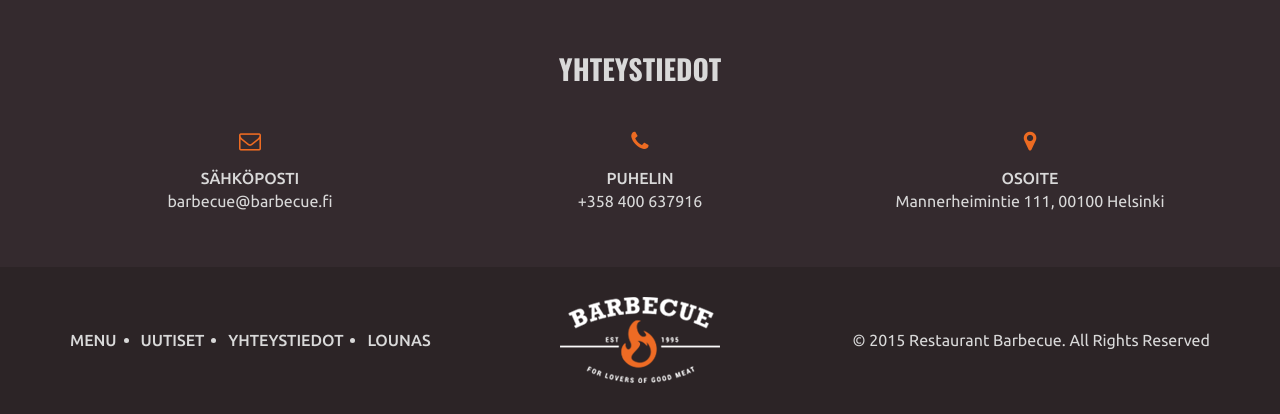
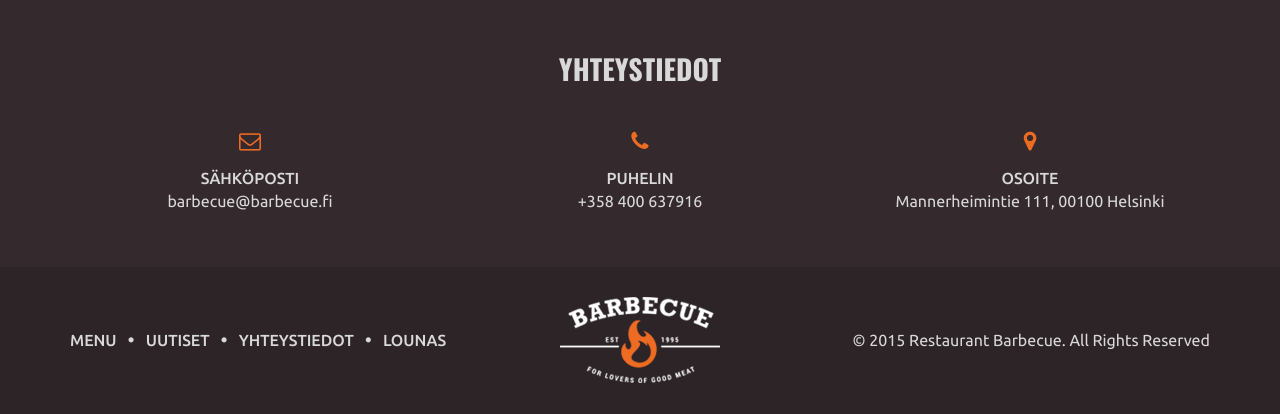
Before and after one commit to henrikra/barbecue-theme, a PHP site: page / in a window 1280 px wide. Shown: the part 2529-2943 px from the top of the page. Run offline with PHP 8.4, Linux system fonts and the light colour scheme; some libraries are stand-ins or nearby versions.

Commit message:
Footer linkkien erottaja pallot korjattu

```diff
--- a/assets/css/main.css
+++ b/assets/css/main.css
@@ -1,4 +1,3 @@
-@charset "UTF-8";
 body {
   font-family: "Ubuntu", sans-serif;
   font-size: 16px;
@@ -111,9 +110,6 @@ p {
 .btn {
   font-weight: 500;
   text-transform: uppercase;
-  /* Padding ja font-size rikkovat Windows Phonessa layoutin. Javascriptilla tunnistus kun windows phone niin pois käytöstä */
-  padding: 15px 30px;
-  font-size: 16px;
   -moz-border-radius: 0px;
   -webkit-border-radius: 0px;
   -ms-border-radius: 0px;
@@ -124,8 +120,17 @@ p {
   background: #ed6b22;
   color: #fff;
   border: 0;
+  /* Layout hajoaa jos padding > 14px ja font-size > 14px Windows Phonella */
+  padding: 15px 30px;
+  font-size: 16px;
 }
 
+@media (max-width: 767px) {
+  .cta-btn {
+    padding: 20px 14px;
+    font-size: 14px;
+  }
+}
 .intro {
   background: #342a2e;
   color: #d9d9d9;
@@ -415,9 +420,11 @@ section.light-brown-section {
   text-transform: uppercase;
   font-weight: 500;
 }
-.footer--link + .footer--link {
-  margin-left: 24px;
-  list-style-type: disc;
+.footer--link-separator {
+  padding: 0px 12px;
+  font-size: 6px;
+  position: relative;
+  top: -4px;
 }
 
 @media (max-width: 991px) {
@@ -438,9 +445,8 @@ section.light-brown-section {
   .footer--link {
     float: none;
   }
-  .footer--link + .footer--link {
-    margin-left: 0;
-    list-style-type: none;
+  .footer--link-separator {
+    display: none;
   }
   .footer--copyright {
     float: none;
--- a/assets/sass/modules/_buttons.sass
+++ b/assets/sass/modules/_buttons.sass
@@ -1,12 +1,17 @@
 .btn
 	font-weight: 500
 	text-transform: uppercase
-	/* Padding ja font-size rikkovat Windows Phonessa layoutin. Javascriptilla tunnistus kun windows phone niin pois käytöstä */
-	padding: 15px 30px
-	font-size: 16px
 	@include border-radius(0px)
 
 .cta-btn
 	background: $main-color
 	color: #fff
 	border: 0
+	/* Layout hajoaa jos padding > 14px ja font-size > 14px Windows Phonella*/
+	padding: 15px 30px
+	font-size: 16px
+
+@media (max-width: 767px)
+	.cta-btn
+		padding: 20px 14px
+		font-size: 14px
--- a/assets/sass/modules/_footer.sass
+++ b/assets/sass/modules/_footer.sass
@@ -28,9 +28,11 @@
 			text-transform: uppercase
 			font-weight: 500
 
-		& + .footer--link
-			margin-left: 24px
-			list-style-type: disc
+	&--link-separator
+		padding: 0px 12px
+		font-size: 6px
+		position: relative
+		top: -4px
 
 @media (max-width: 991px)
 	.footer
@@ -50,9 +52,8 @@
 		&--link
 			float: none
 
-			& + .footer--link
-				margin-left: 0
-				list-style-type: none
+		&--link-separator
+			display: none
 
 		&--copyright
 			float: none
--- a/index.html
+++ b/index.html
@@ -16,7 +16,7 @@
 	<body>
 
 		<header class="header">
-			<!-- <nav class="navbar navbar-default navbar-fixed-top">
+			<nav class="navbar navbar-default navbar-fixed-top">
 			  <div class="container">
 			    <div class="navbar-header">
 			      <button type="button" class="navbar-toggle collapsed" data-toggle="collapse" data-target="#bs-example-navbar-collapse-1" aria-expanded="false">
@@ -39,12 +39,12 @@
 			      </ul>
 			    </div>
 			  </div>
-			</nav> -->
+			</nav>
 
 			<div class="header--content">
 				<h2 class="header--sub-title">TULE NAUTTIMAAN</h2>
 				<h1 class="header--main-title">Päivittäin vaihtuva lounas</h1>
-				<a href="" class="btn btn-default cta-btn">KATSO LOUNASLISTA</a>
+				<a href="" class="btn btn-default cta-btn">Katso luonaslista</a>
 			</div>
 
 			<i class="header--down-btn fa fa-angle-down"></i>
@@ -204,9 +204,9 @@
 			<div class="container">
 				<a href=""><img class="footer--logo" src="assets/img/logo.png" alt="Site logo"></a>
 				<ul class="footer--links">
-					<li class="footer--link"><a href="">Menu</a></li>
-					<li class="footer--link"><a href="">Uutiset</a></li>
-					<li class="footer--link"><a href="">Yhteystiedot</a></li>
+					<li class="footer--link"><a href="">Menu</a><i class="fa fa-circle footer--link-separator"></i></li>
+					<li class="footer--link"><a href="">Uutiset</a><i class="fa fa-circle footer--link-separator"></i></li>
+					<li class="footer--link"><a href="">Yhteystiedot</a><i class="fa fa-circle footer--link-separator"></i></li>
 					<li class="footer--link"><a href="">Lounas</a></li>
 					<div class="clearfix"></div>
 				</ul>
```
